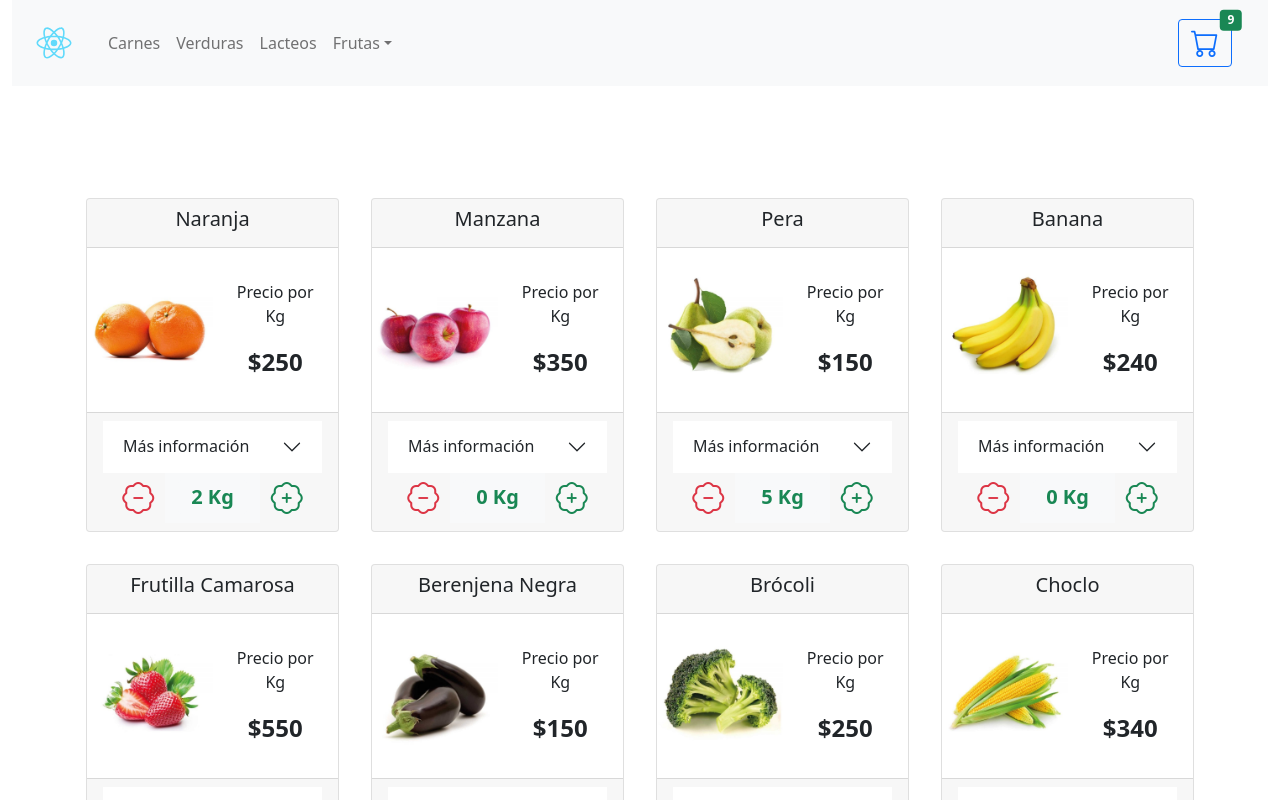
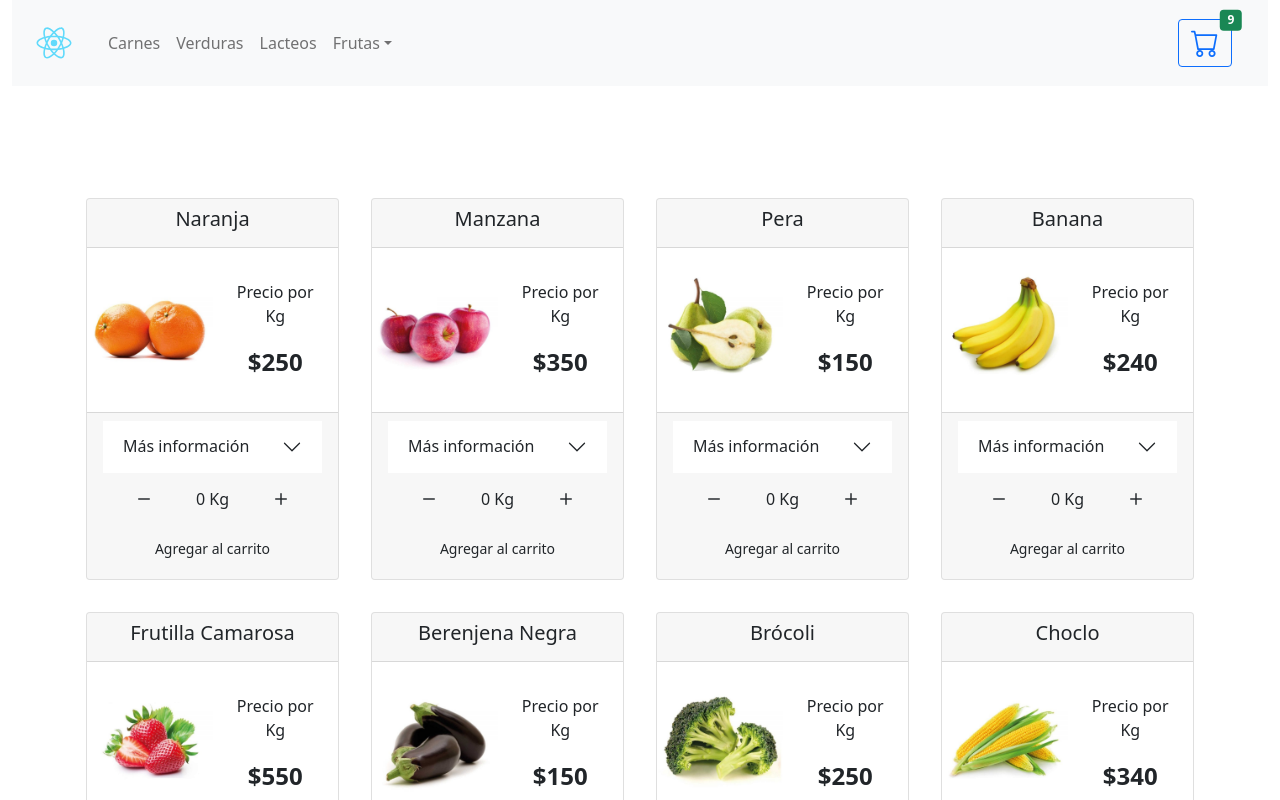
Before and after one commit to e-chevalier/ecrj-chevalier, a React (Create React App) app: page / in a window 1280 px wide. Shown: the top 800 px of the page. Built offline with nearby package versions, Linux system fonts and the light colour scheme.

Commit message:
Desafio 1 Clase 5

```diff
--- a/src/components/CardComponet/CardComponent.js
+++ b/src/components/CardComponent/CardComponent.js
@@ -1,12 +1,13 @@
 import React from 'react'
+
 import Col from 'react-bootstrap/Col'
 import Card from 'react-bootstrap/Card'
 import Row from 'react-bootstrap/Row'
 import Accordion from 'react-bootstrap/Accordion'
-import ButtonGroup from 'react-bootstrap/ButtonGroup'
-import Button from 'react-bootstrap/Button'
 
-const CardComponent = ({prodName, prodId, price, description, qtySelected}) => {
+import ItemCount from '../ItemCount/ItemCount'
+
+const CardComponent = ({prodName, prodId, price, description}) => {
 
     return (
         <Col className="col py-4 px-4 px-lg-2 py-lg-3">
@@ -36,17 +37,7 @@ const CardComponent = ({prodName, prodId, price, description, qtySelected}) => {
                                 </Accordion.Body>
                             </Accordion.Item>
                         </Accordion>
-                        <ButtonGroup aria-label="ButtonGroupCard">
-                            <Button id={"takeoutButton-"+prodId} variant="outline-danger" className="rounded-circle border-0">
-                                <i className="bi bi-patch-minus h2"></i>
-                            </Button>
-                            <Button variant="light" type="null">
-                                <span id={"prodQty-"+prodId} className="badge bg-light text-success fs-5">{qtySelected} Kg</span>
-                            </Button>
-                            <Button id={"addButton-"+prodId} variant="outline-success" className="rounded-circle border-0">
-                                <i className="bi bi-patch-plus h2"></i>
-                            </Button>
-                        </ButtonGroup>
+                        <ItemCount prodId={prodId} />
                     </Card.Footer>
                 </Row>
 
--- /dev/null
+++ b/src/components/ItemCount/ItemCount.js
@@ -0,0 +1,66 @@
+import React from 'react'
+import { useState, useEffect } from 'react'
+import Button from 'react-bootstrap/Button'
+import ButtonGroup from 'react-bootstrap/ButtonGroup'
+
+const ItemCount = ({ prodId }) => {
+
+    const maxPurchase = 5;
+    const [qtyCount, setQtyCount] = useState(0)
+
+    const onAdd = () => {
+        if ( qtyCount < maxPurchase ){
+            setQtyCount(qtyCount + 1);
+        } else {
+            console.log("Se alcanzó el limite de unidades de compra de "+ prodId);
+        }
+    }
+
+    const onRemove = () => {
+        if(qtyCount > 0 ) {
+            setQtyCount(qtyCount - 1);
+        } else {
+            console.log("QtyCount es cero para "+ prodId);
+        }
+    }
+
+    const addToCart = () => {
+        if( qtyCount > 0) {
+            alert("Se agrego al carrito " + qtyCount + " Kg de " + prodId );
+        }
+    }
+
+    useEffect(() => {
+        document.getElementById("removeButton-" + prodId).addEventListener('click', onRemove);
+        document.getElementById("addButton-" + prodId).addEventListener('click', onAdd);
+        document.getElementById("addToCart-" + prodId).addEventListener('click', addToCart);
+
+        return () => {
+            document.getElementById("removeButton-" + prodId).removeEventListener('click', onRemove);
+            document.getElementById("addButton-" + prodId).removeEventListener('click', onAdd);
+            document.getElementById("addToCart-" + prodId).removeEventListener('click', addToCart);
+        }
+    });
+
+    return (
+        <>
+            <ButtonGroup aria-label="ButtonGroupCard" className="align-items-center">
+                <Button id={"removeButton-" + prodId} size="sm" variant="outline-dark" className="rounded-circle border-0 m-2">
+                    <i className="bi bi-dash h4"></i>
+                </Button>
+                <span as={ButtonGroup} className="m-2 px-3 fs-6"> {qtyCount} Kg </span>
+                <Button id={"addButton-" + prodId} size="sm" variant="outline-dark" className="rounded-circle border-0 m-2">
+                    <i className="bi bi-plus h4"></i>
+                </Button>
+            </ButtonGroup>
+            <div className="d-grid gap-2">
+                <Button id={"addToCart-" + prodId} variant="outline-dark" size="sm" className="border-0 m-2">
+                    Agregar al carrito
+                </Button>
+            </div>
+        </>
+    )
+
+}
+
+export default ItemCount
--- a/src/components/ItemListContainer/ItemListContainer.js
+++ b/src/components/ItemListContainer/ItemListContainer.js
@@ -1,6 +1,6 @@
 import React from 'react'
 import Container from 'react-bootstrap/Container';
-import CardComponent from '../CardComponet/CardComponent'
+import CardComponent from '../CardComponent/CardComponent'
 
 const ItemListContainer = () => {
 
@@ -24,22 +24,22 @@ const ItemListContainer = () => {
         <div>
             <Container id="cards" className="py-5 my-5">
                 <div className="row justify-content-evenly row-cols-1 row-cols-sm-2 row-cols-md-2 row-cols-lg-4 g-4">
-                    <CardComponent prodName="Naranja" prodId="fruit00001" price="250" description={description1} qtySelected="2" />
-                    <CardComponent prodName="Manzana" prodId="fruit00002" price="350" description={description2} qtySelected="0"/>
-                    <CardComponent prodName="Pera" prodId="fruit00003" price="150" description={description3} qtySelected="5"/>
-                    <CardComponent prodName="Banana" prodId="fruit00004" price="240" description={description4} qtySelected="0" />
+                    <CardComponent prodName="Naranja" prodId="fruit00001" price="250" description={description1} />
+                    <CardComponent prodName="Manzana" prodId="fruit00002" price="350" description={description2} />
+                    <CardComponent prodName="Pera" prodId="fruit00003" price="150" description={description3} />
+                    <CardComponent prodName="Banana" prodId="fruit00004" price="240" description={description4} />
                 </div >
                 <div className="row justify-content-evenly row-cols-1 row-cols-sm-2 row-cols-md-2 row-cols-lg-4 g-4">
-                    <CardComponent prodName="Frutilla Camarosa" prodId="fruit00005" price="550" description={description5} qtySelected="1"/>
-                    <CardComponent prodName="Berenjena Negra" prodId="veg00001" price="150" description={description6} qtySelected="0"/>
-                    <CardComponent prodName="Brócoli" prodId="veg00002" price="250" description={description7} qtySelected="0"/>
-                    <CardComponent prodName="Choclo" prodId="veg00003" price="340" description={description8} qtySelected="0"/>
+                    <CardComponent prodName="Frutilla Camarosa" prodId="fruit00005" price="550" description={description5} />
+                    <CardComponent prodName="Berenjena Negra" prodId="veg00001" price="150" description={description6} />
+                    <CardComponent prodName="Brócoli" prodId="veg00002" price="250" description={description7} />
+                    <CardComponent prodName="Choclo" prodId="veg00003" price="340" description={description8} />
                 </div >
                 <div className="row justify-content-evenly row-cols-1 row-cols-sm-2 row-cols-md-2 row-cols-lg-4 g-4">
-                    <CardComponent prodName="Almendra" prodId="nuts00001" price="750" description={description9} qtySelected="0"/>
-                    <CardComponent prodName="Castaña de Cajú" prodId="nuts00002" price="650" description={description10} qtySelected="0"/>
-                    <CardComponent prodName="Maní Pelado Salado" prodId="nuts00003" price="490" description={description11} qtySelected="0"/>
-                    <CardComponent prodName="Canela" prodId="spices00001" price="98" description={description12} qtySelected="0"/>
+                    <CardComponent prodName="Almendra" prodId="nuts00001" price="750" description={description9} />
+                    <CardComponent prodName="Castaña de Cajú" prodId="nuts00002" price="650" description={description10} />
+                    <CardComponent prodName="Maní Pelado Salado" prodId="nuts00003" price="490" description={description11} />
+                    <CardComponent prodName="Canela" prodId="spices00001" price="98" description={description12} />
                 </div >
             </Container>
 
```
